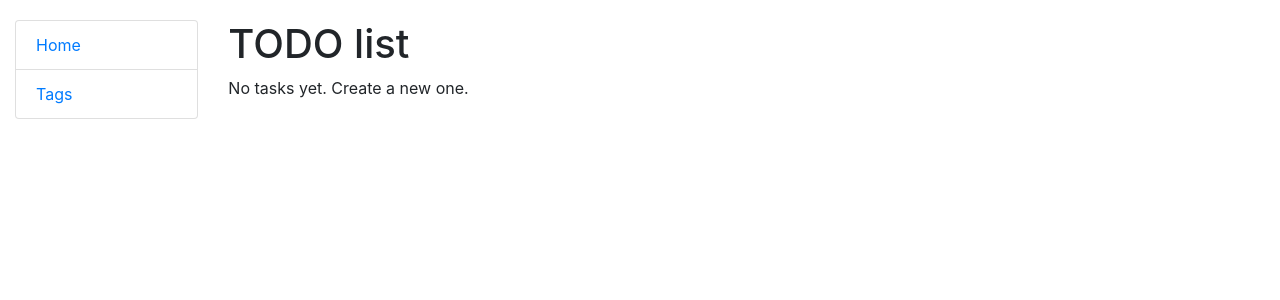
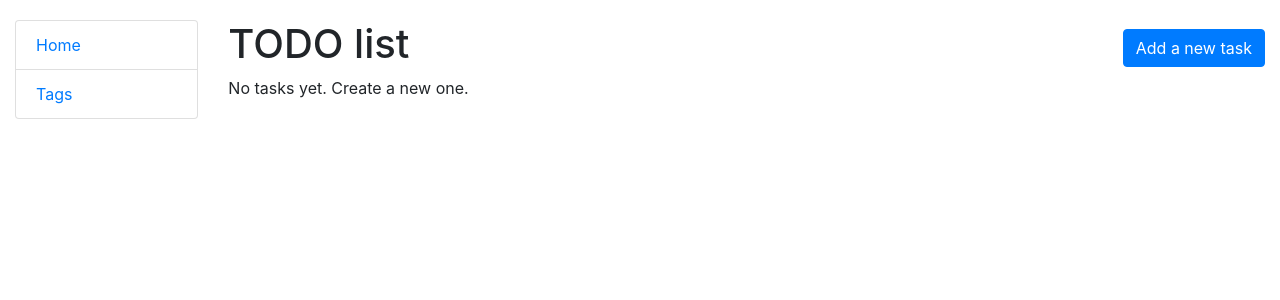
Before and after one commit to vladislav-tsybuliak1/Todo-list, a Django app: page / in a window 1280 px wide. Shown: the top 300 px of the page. Run offline with Django 5.2, Linux system fonts and the light colour scheme; data that the repository does not hold is empty.

Commit message:
Add 'create new task' button

```diff
--- a/templates/task/index.html
+++ b/templates/task/index.html
@@ -1,7 +1,13 @@
 {% extends "base.html" %}
 
 {% block content %}
-  <h1>TODO list</h1>
+  <div class="d-flex justify-content-between align-items-center">
+    <h1>TODO list</h1>
+    <a class="btn btn-primary" href="{% url 'task:task-create' %}">
+      Add a new task
+    </a>
+  </div>
+
   {% if tasks %}
     {% for task in tasks %}
       <div class="pb-2">
```
